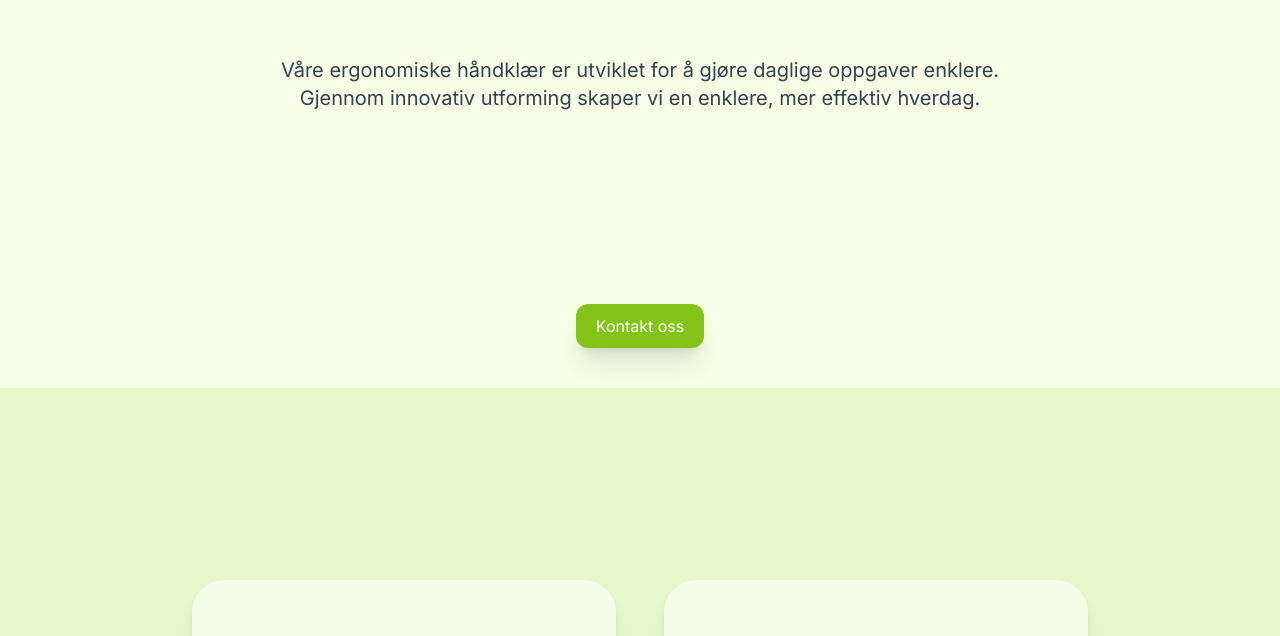
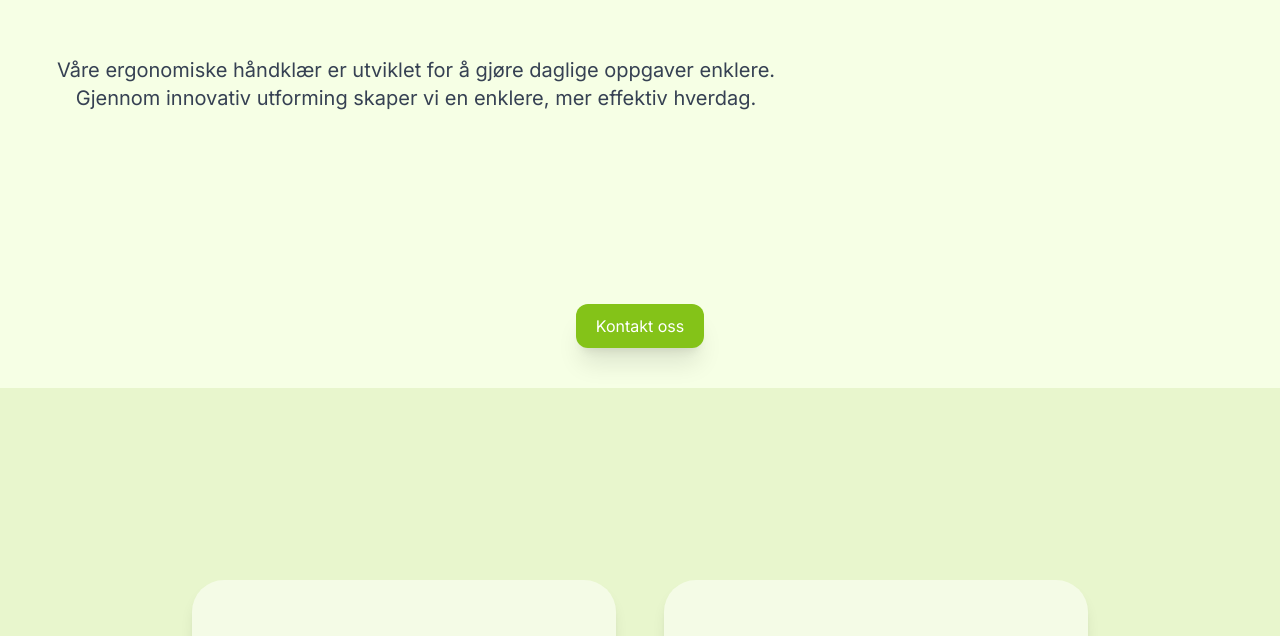
Before and after one commit to ergosmartAS/ergo-smart-website, a Next.js app: page / in a window 1280 px wide. Shown: the part 904-1540 px from the top of the page. Built offline with nearby package versions, Linux system fonts and the light colour scheme.

Commit message:
fixed margins and vh

```diff
--- a/components/homeSection.jsx
+++ b/components/homeSection.jsx
@@ -4,7 +4,7 @@ import Link from "next/link"
 export default function HomeSection () {
     return (
         <>
-        <div className=" h-dvh flex justify-center items-center mx-3 md:mx-auto md:max-w-3xl lg:max-w-5xl xl:max-w-7xl -mt-20 lg:mt-4">
+        <div className=" h-[100vh] flex justify-center items-center mx-3 md:mx-auto md:max-w-3xl lg:max-w-5xl xl:max-w-7xl -mt-20 lg:mt-4">
             <div>
                 <h1 className="transition transform hover:scale-110 lg:mt-12">En <span className=" italic" >enklere</span> hverdag.</h1>
                 <div className="flex justify-center md:gap-8 gap-2 pt-20 md:pt-10 lg:mb-24">
@@ -67,7 +67,7 @@ export default function HomeSection () {
             </div>
         </div>
 
-            <div className="-mt-14 lg:-mt-2 text-center pb-48 md:pt-24 lg:max-w-3xl mx-auto max-w-sm md:text-2xl lg:text-xl text-large text-gray-700">
+            <div className="-mt-30 lg:-mt-2 text-center pb-48 md:pt-24 lg:max-w-3xl mx-8 text-sm max-w-sm md:text-2xl lg:text-xl text-gray-700">
                 <h3>Våre ergonomiske håndklær er utviklet for å gjøre daglige oppgaver enklere. Gjennom innovativ utforming skaper vi en enklere, mer effektiv hverdag.</h3>
             </div>
             <div className=" justify-center flex">
--- a/components/ourProducts.jsx
+++ b/components/ourProducts.jsx
@@ -6,7 +6,7 @@ export default function OurProducts () {
             <div className="h-dvh flex justify-center items-center -mt-20">
                 <div>
                     <h3 className="text-5xl font-bold text-center">Våre produkter</h3>
-                    <div className=" grid grid-cols-2 sm:grid-cols-5 :grid-rows-2 gap-5 pt-12">
+                    <div className=" grid grid-cols-2 sm:grid-cols-5 :grid-rows-2 gap-5 mx-4 pt-12">
                         <div>
                             <Image
                              className="rounded-3xl transition transform hover:scale-110"
```
